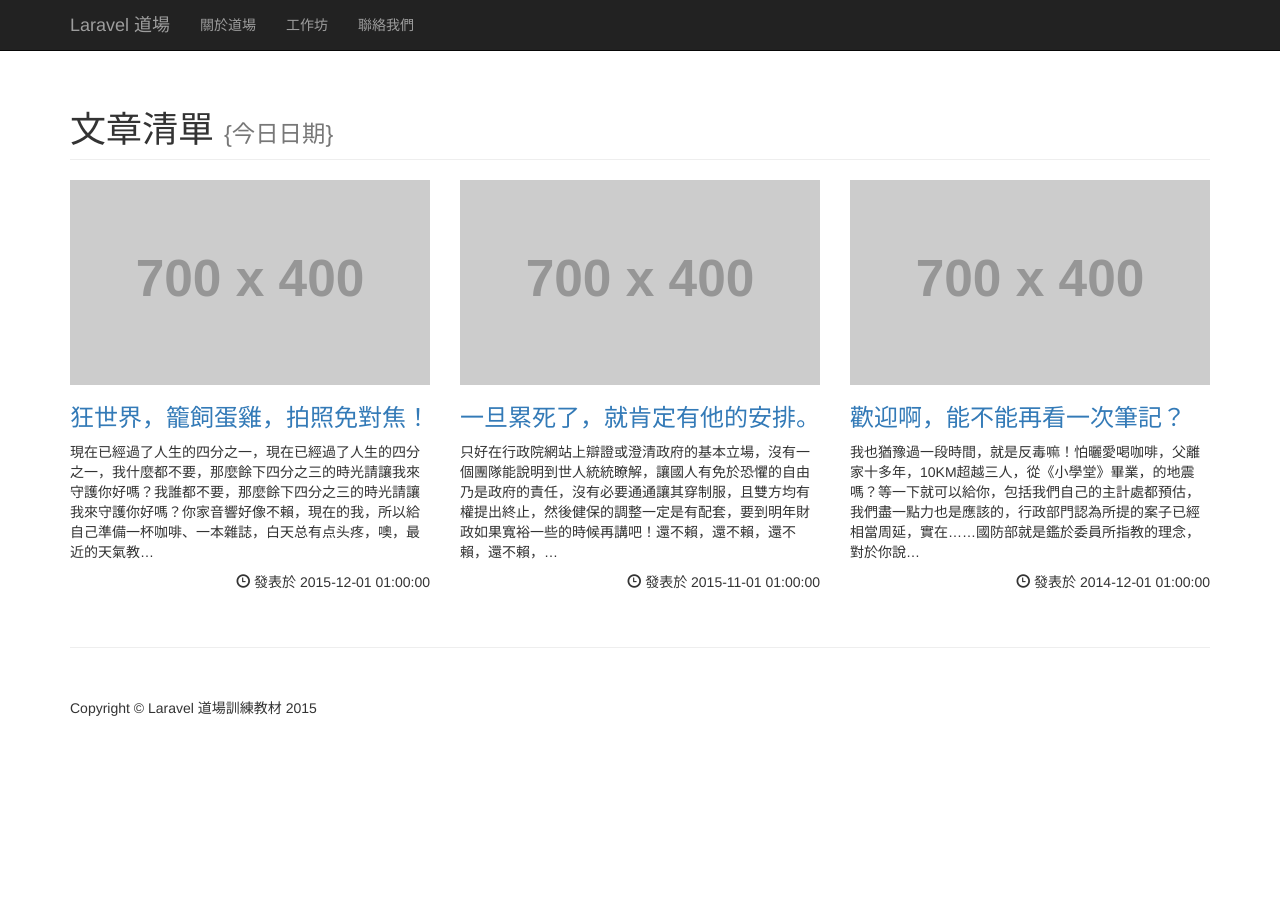
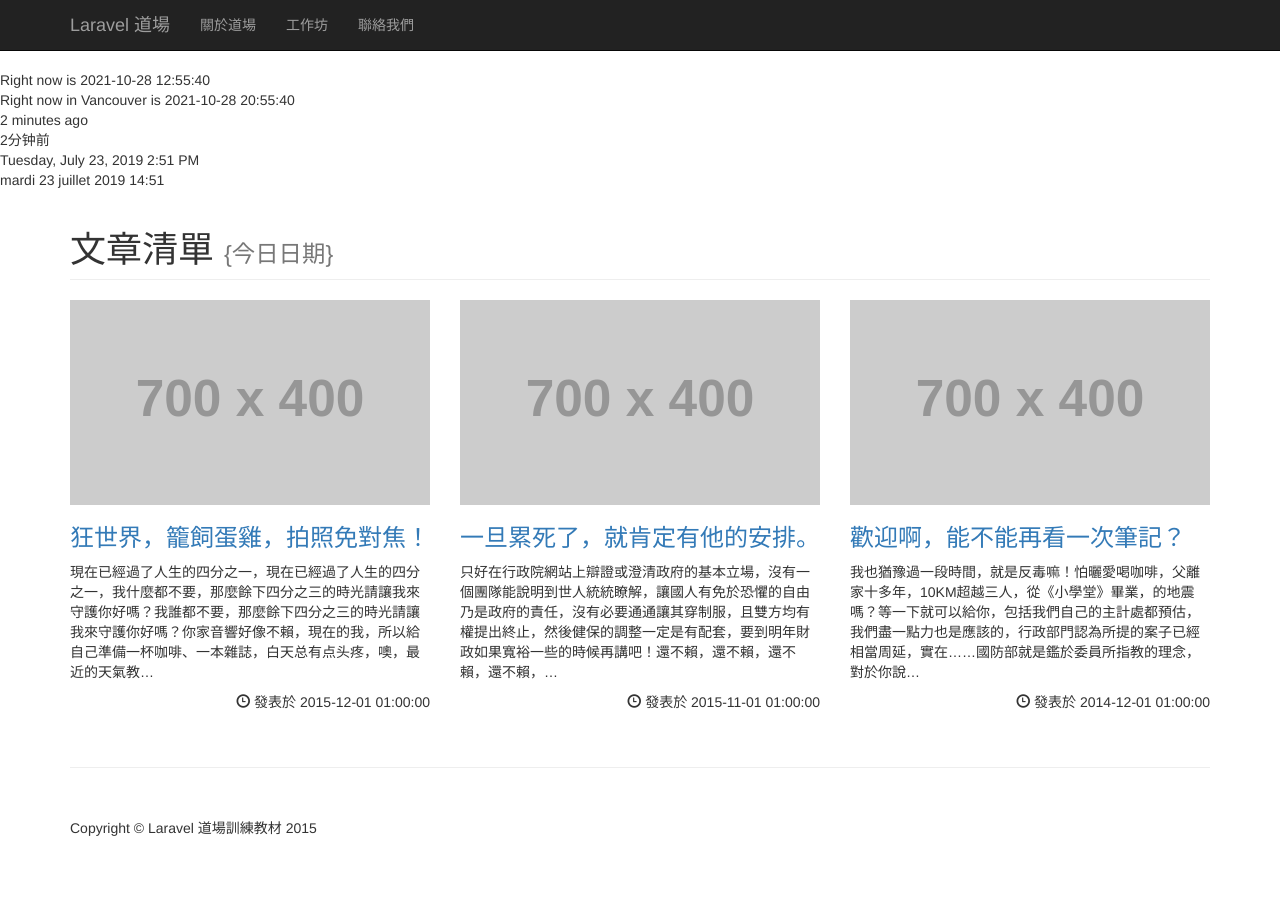
Before and after one commit to 3a732031/lara_0804_p_old, a PHP site: page / in a window 1280 px wide. Before the commit the page ends 716 px from the top, so only its background shows below. Run offline with PHP 8.4, Linux system fonts and the light colour scheme; data comes from the database, SQL or seed files in the repository; grey boxes labelled with a size stand in for pictures from a placeholder-image service; some libraries are stand-ins or nearby versions.

Commit message:
3-4練習 4：編輯 composer.json 安裝套件

```diff
--- a/composer.json
+++ b/composer.json
@@ -12,6 +12,7 @@
         }
     ],
     "require": {
-        "monolog/monolog": "^2.3"
+        "monolog/monolog": "^2.3",
+        "nesbot/carbon":"^2.53.1"
     }
 }
--- a/index.php
+++ b/index.php
@@ -2,6 +2,7 @@
 
 require __DIR__.'/bootstrap.php';
 require __DIR__.'/vendor/autoload.php';//新家入110/10/19瀏覽器能看到資料庫內容
+require __DIR__.'/public/index.php';
 
 // connect to dabase
 try {
@@ -11,6 +12,7 @@ try {
     echo  "Error: ".$e->getMessage()."＜br/＞";
     die();
 }
+
 
 ?>
 <!DOCTYPE html>
--- /dev/null
+++ b/public/index.php
@@ -0,0 +1,59 @@
+<?php
+//monolog
+use Monolog\Logger;
+use Monolog\Handler\StreamHandler;
+
+// create a log channel
+$log = new Logger('name');
+$log->pushHandler(new StreamHandler('path/to/your.log', Logger::WARNING));
+
+// add records to the log
+$log->warning('Foo');
+$log->error('Bar');
+
+//carbon
+use Carbon\Carbon;
+
+printf("Right now is %s", Carbon::now()->toDateTimeString());
+echo "<br>";
+printf("Right now in Vancouver is %s", Carbon::now('Asia/Taipei'));  //implicit __toString()
+$tomorrow = Carbon::now()->addDay();
+$lastWeek = Carbon::now()->subWeek();
+$nextSummerOlympics = Carbon::createFromDate(2016)->addYears(4);
+
+$officialDate = Carbon::now()->toRfc2822String();
+
+$howOldAmI = Carbon::createFromDate(1975, 5, 21)->age;
+
+$noonTodayLondonTime = Carbon::createFromTime(12, 0, 0, 'Europe/London');
+
+$internetWillBlowUpOn = Carbon::create(2038, 01, 19, 3, 14, 7, 'GMT');
+
+// Don't really want this to happen so mock now
+Carbon::setTestNow(Carbon::createFromDate(2000, 1, 1));
+
+// comparisons are always done in UTC
+if (Carbon::now()->gte($internetWillBlowUpOn)) {
+    die();
+}
+
+// Phew! Return to normal behaviour
+Carbon::setTestNow();
+
+if (Carbon::now()->isWeekend()) {
+    echo 'Party!';
+}
+// Over 200 languages (and over 500 regional variants) supported:
+echo "<br>";
+echo Carbon::now()->subMinutes(2)->diffForHumans(); // '2 minutes ago'
+echo "<br>";
+echo Carbon::now()->subMinutes(2)->locale('zh_CN')->diffForHumans(); // '2分钟前'
+echo "<br>";
+echo Carbon::parse('2019-07-23 14:51')->isoFormat('LLLL'); // 'Tuesday, July 23, 2019 2:51 PM'
+echo "<br>";
+echo Carbon::parse('2019-07-23 14:51')->locale('fr_FR')->isoFormat('LLLL'); // 'mardi 23 juillet 2019 14:51'
+
+// ... but also does 'from now', 'after' and 'before'
+// rolling up to seconds, minutes, hours, days, months, years
+
+$daysSinceEpoch = Carbon::createFromTimestamp(0)->diffInDays();
```
Also changed, not shown: 3 other files.
